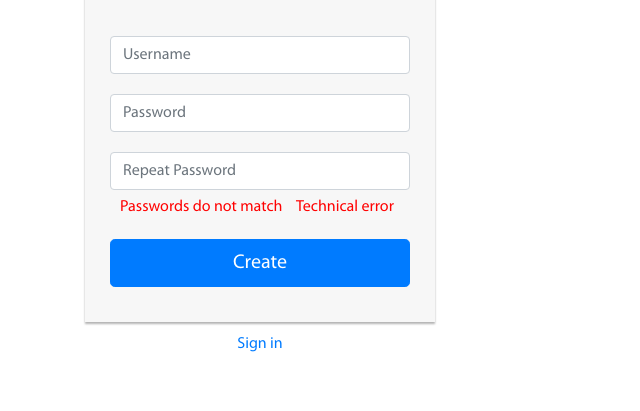
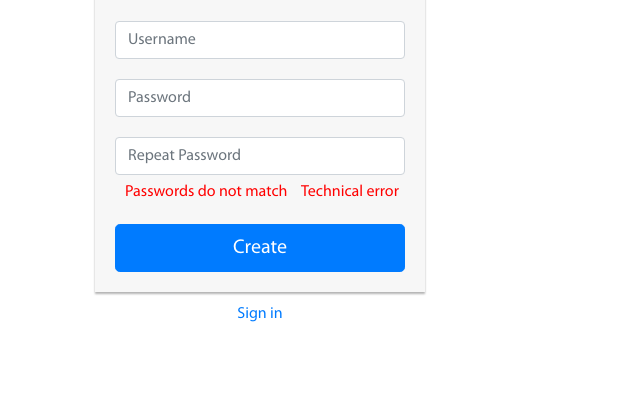
Before and after one commit to bharath2k2in/home-expenses-angular, a website: page web/login.html in a window 1280 px wide. Shown: the part 389-800 px from the top of the page, without its empty margins (0-640 px from the left). Drawn offline with nearby package versions, Linux system fonts and the light colour scheme; some packages are replaced by stand-ins of ours; files that its build step writes are made by us from their sources; a script that the page names is missing.

Commit message:
Removed form tag as it is not useful. Adjusted styles as well

```diff
--- a/web/login.html
+++ b/web/login.html
@@ -18,13 +18,11 @@
 
                 <div class="account-wall">
 
-                    <form class="form-signing">
                     <input type="text" class="form-control" placeholder="Username" required autofocus>
                     <input type="password" class="form-control" placeholder="Password" required>
                     <button class="btn btn-lg btn-primary btn-block" type="submit">
                         Sign in
                     </button>
-                    </form>
                 </div>
                 <a href="#" class="text-center new-account" ng-click="goToAccountCreationScreen()">Create an account</a>
             </section>
@@ -34,8 +32,8 @@
 
                 <div class="account-wall">
 
-                    <form class="form-create-account">
-                        <input ng-model="username" type="text" class="form-control" placeholder="Username" required autofocus>
+                    <input ng-model="username" type="text" class="form-control" placeholder="Username" required
+                           autofocus>
                     <input ng-model="password" type="password" class="form-control" placeholder="Password" required>
                     <input ng-model="repeatPassword" type="password" class="form-control"
                            placeholder="Repeat Password" required>
@@ -45,7 +43,6 @@
                     <button class="btn btn-lg btn-primary btn-block" type="submit" ng-click="createAccount()">
                         Create
                     </button>
-                    </form>
                 </div>
 
                 <a href="#" class="text-center sign-in" ng-click="goToSigningScreen()">Sign in</a>
--- a/web/scss/login.scss
+++ b/web/scss/login.scss
@@ -6,9 +6,10 @@
   .create-account-screen {
 
     .account-wall {
-//      margin-top: 20px;
-      padding: 20px 0px 20px 0px;
+      padding: 20px 20px 20px 20px;
       background-color: #f7f7f7;
+      max-width: 330px;
+      margin: 0 auto;
       -moz-box-shadow: 0px 2px 2px rgba(0, 0, 0, 0.3);
       -webkit-box-shadow: 0px 2px 2px rgba(0, 0, 0, 0.3);
       box-shadow: 0px 2px 2px rgba(0, 0, 0, 0.3);
@@ -22,12 +23,6 @@
         -webkit-border-radius: 50%;
         border-radius: 50%;
       }
-
-      .form-signing,
-      .form-create-account {
-        max-width: 330px;
-        padding: 0 15px 15px;
-        margin: 0 auto;
 
       .form-control {
         position: relative;
@@ -57,7 +52,6 @@
         margin-top: 5px;
       }
     }
-    }
 
     .new-account,
     .sign-in {
@@ -70,6 +64,5 @@
 
 @font-face {
   font-family: 'Myriad Pro';
-
   src: url('../fonts/MyriadPro-Regular.otf');
 }
```
Lines whose indentation alone changed are shown as unchanged.
